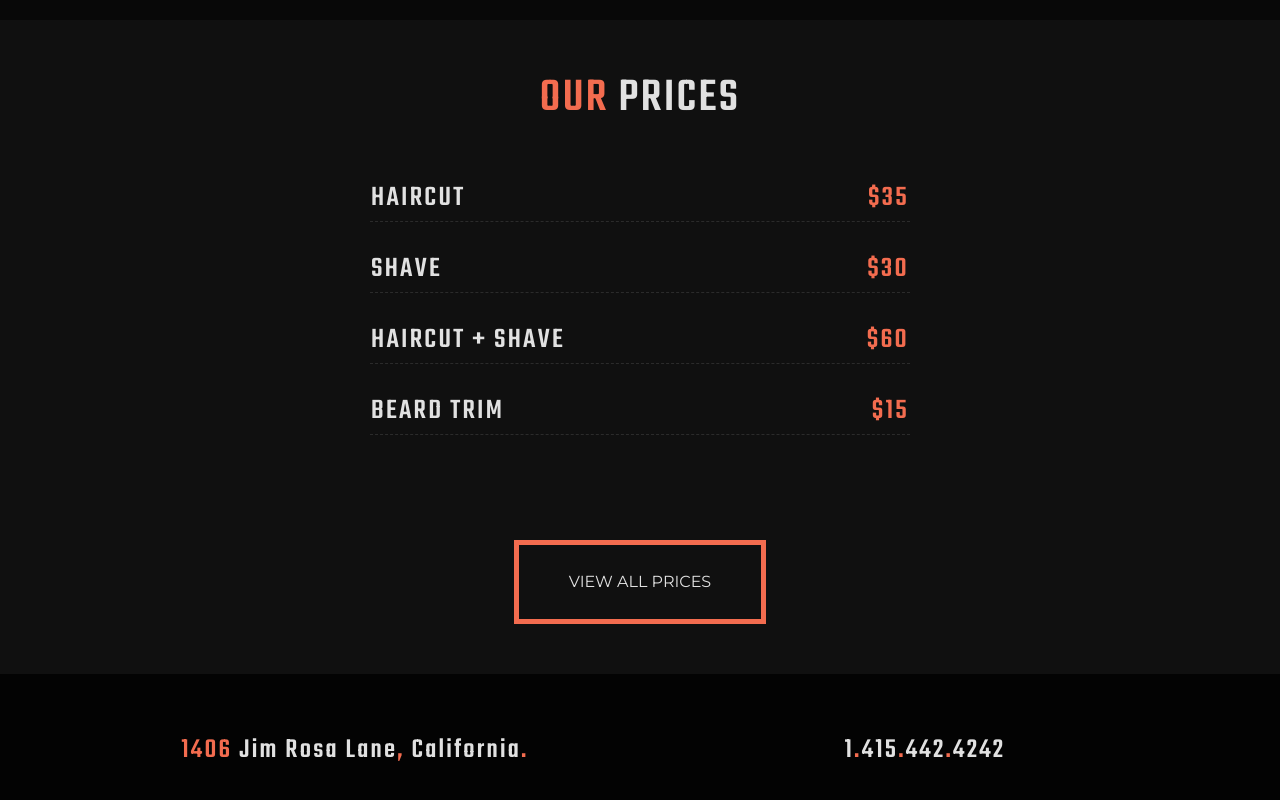
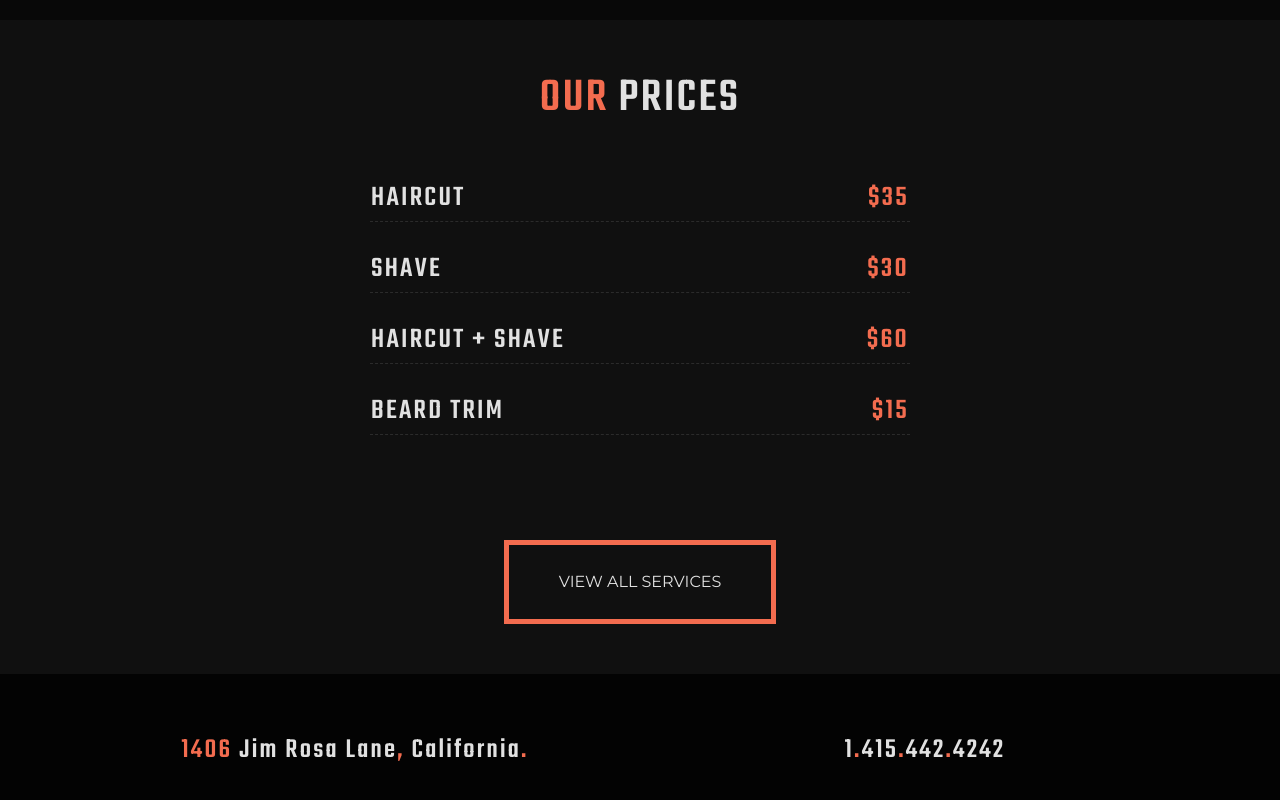
Before and after one commit to 3l3ali/BarberX, an Angular app: page / in a window 1280 px wide. Shown: the part 2313-3113 px from the top of the page. Built offline with nearby package versions, Linux system fonts and the light colour scheme.

Commit message:
button content fix

```diff
--- a/src/app/shared/components/price-list/price-list.component.html
+++ b/src/app/shared/components/price-list/price-list.component.html
@@ -27,6 +27,6 @@
         </div>
     </div>
     <div class="text-center">
-        <a class="btn barber-x-btn" routerLink="/services">VIEW ALL PRICES</a>
+        <a class="btn barber-x-btn" routerLink="/services">VIEW ALL SERVICES</a>
     </div>
 </div>
```
